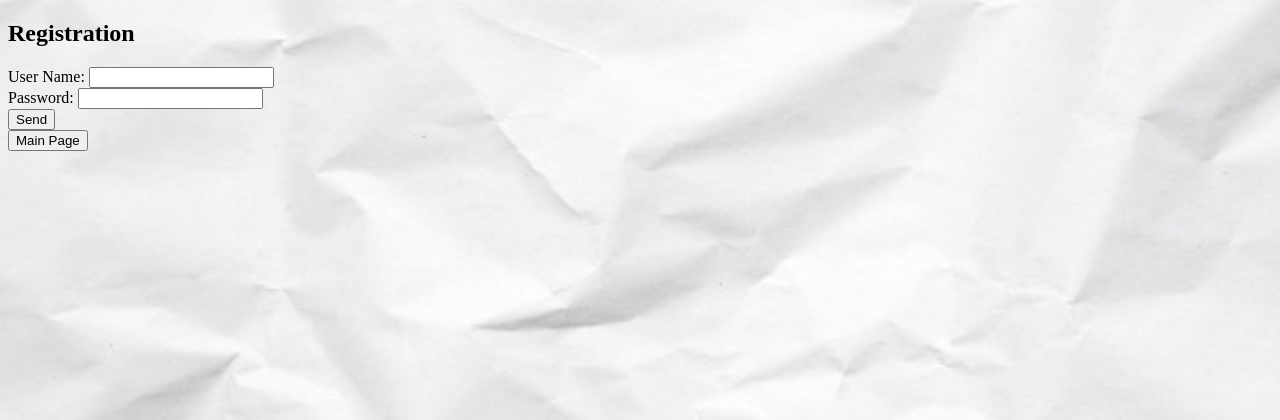
After one commit to KubaL92/AskMate-v2, a Flask app: page /registration in a window 1280 px wide. The commit adds this page. Shown: the top 420 px of the page. Run offline with Flask 2, Linux system fonts and the light colour scheme.

Commit message:
scratch of registration an login

```diff
--- a/Templates/login.html
+++ b/Templates/login.html
@@ -7,13 +7,14 @@
 <h2>LOGIN</h2>
 <form action="/" method="post">
   <label for="username">User Name:</label>
-  <input id="username" type="text" required minlenght="3" maxlength="10" />
+  <input id="username" name="log_usrname" type="text" required minlenght="3" maxlength="10" />
     <br>
   <label for="password">Password:</label>
-  <input id="password" type="password" required minlenght="3" maxlength="10" />
+  <input id="password" name="log_pswrd" type="password" required minlenght="3" maxlength="10" />
     <br>
   <button type="submit">Log In</button>
 </form>
+<h3>You don't have account? <a>Register here</a></h3>
 <a href="/"><button type="button">Main Page</button></a>
 
 {% endblock %}
--- /dev/null
+++ b/Templates/registration.html
@@ -0,0 +1,19 @@
+{% extends "layout.html" %}
+{% block title %}Registration{% endblock %}
+{% block head %}
+    {{ super() }}
+{% endblock %}
+{% block content %}
+<h2>Registration</h2>
+<form action="/login" method="post">
+  <label for="username">User Name:</label>
+  <input id="username" name="reg_usrname" type="text" required minlenght="3" maxlength="10" />
+    <br>
+  <label for="password">Password:</label>
+  <input id="password" name="reg_pswrd" type="password" required minlenght="3" maxlength="10" />
+    <br>
+  <button type="submit">Send</button>
+</form>
+<a href="/"><button type="button">Main Page</button></a>
+
+{% endblock %}
--- a/server.py
+++ b/server.py
@@ -16,6 +16,18 @@ def route_index():
 def login_page():
 
     return render_template('login.html')
+
+
+@app.route('/login', methods=['POST'])
+def validate_login_data():
+    user_name = request.form['log_usrname']
+    password = request.form['log_pswrd']
+    hashed_password = data_manager.hashing_parole(password)
+
+
+@app.route('/registration')
+def registration_form():
+    return render_template('registration.html')
 
 
 @app.route('/add_question')
```
Also changed, not shown: data_manager.py (+13 -3 lines), database/db_user.py (+9 -0 lines).
